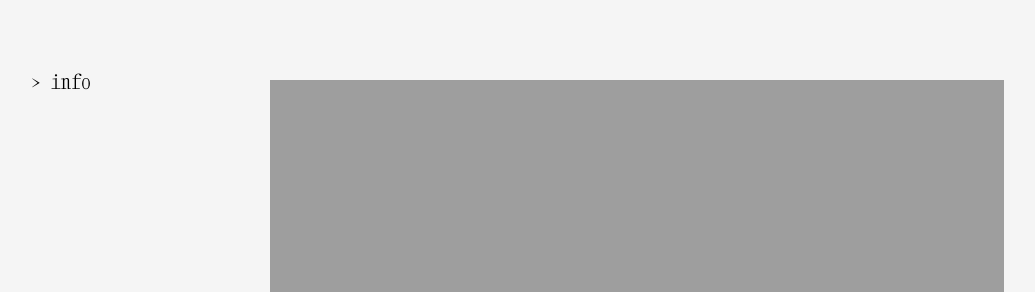
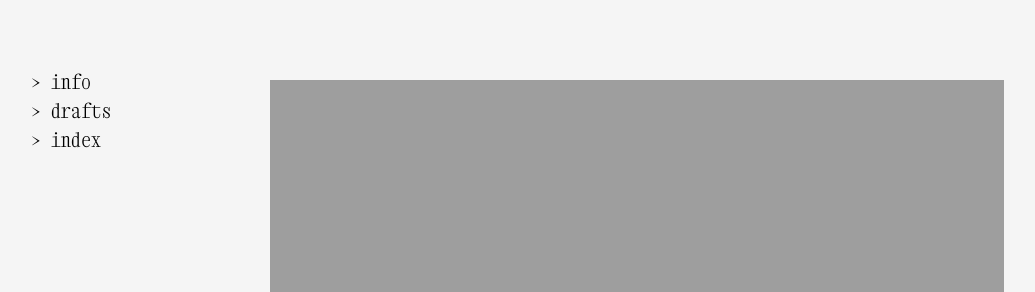
Before and after one commit to vannavu/vannavu.github.io, a Jekyll site: the page built from pages/100_years.md, in a window 1280 px wide. Shown: the top 292 px of the page, without its empty margins (97-1132 px from the left). Built offline with Jekyll 4.4.1, drawn with Linux system fonts in a browser that asks for light colours.

Commit message:
fixed sidebar

```diff
--- a/_includes/sidebars/sidebar.html
+++ b/_includes/sidebars/sidebar.html
@@ -2,8 +2,8 @@
 
   <ul>
     <li><a href="{{ site.url }}">info</a></li>
-    <!-- <li><a href="{{ site.url }}/drafts">drafts</a></li>
-    <li><a href="{{ site.url }}/draft_index">index</a></li> -->
+    <li><a href="{{ site.url }}/drafts">drafts</a></li>
+    <li><a href="{{ site.url }}/draft_index">index</a></li>
   </ul>
 
 </div>
--- a/_layouts/home.html
+++ b/_layouts/home.html
@@ -5,7 +5,6 @@
 
   <body class="home">
       <div class="wrapper">
-        <!--{% include sidebars/sidebar.html %}-->
         <main class="page-content" aria-label="Content" id="about">
           {{ content }}
         </main>
```
